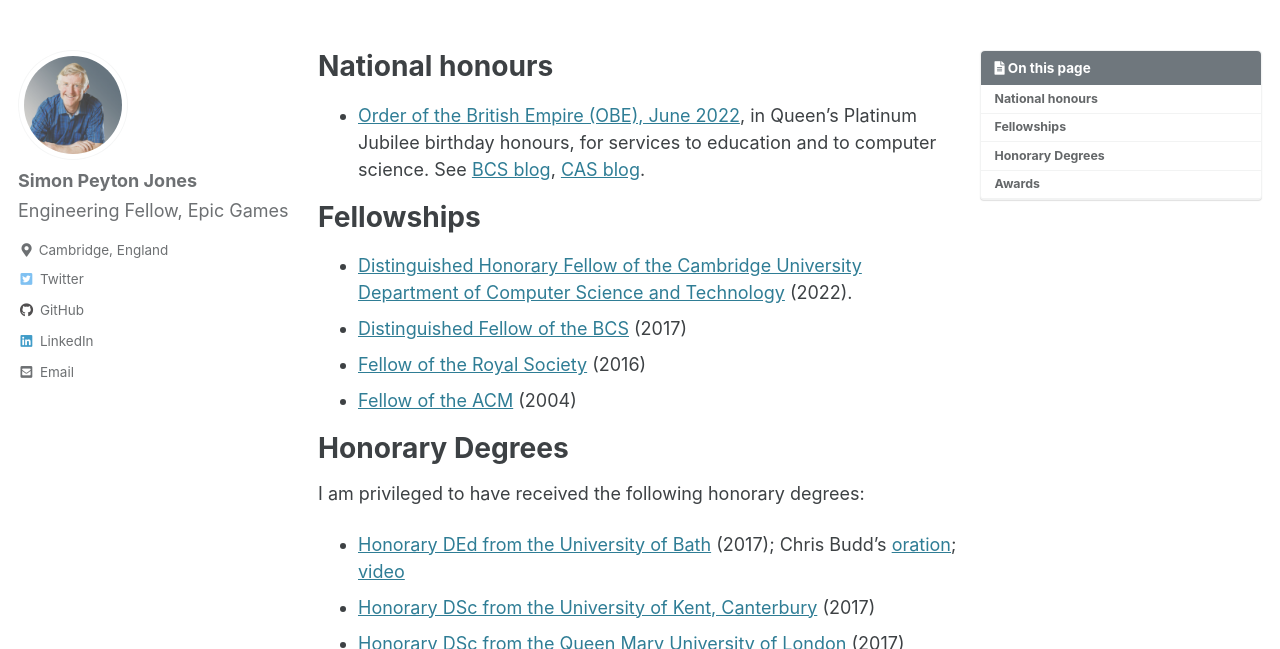
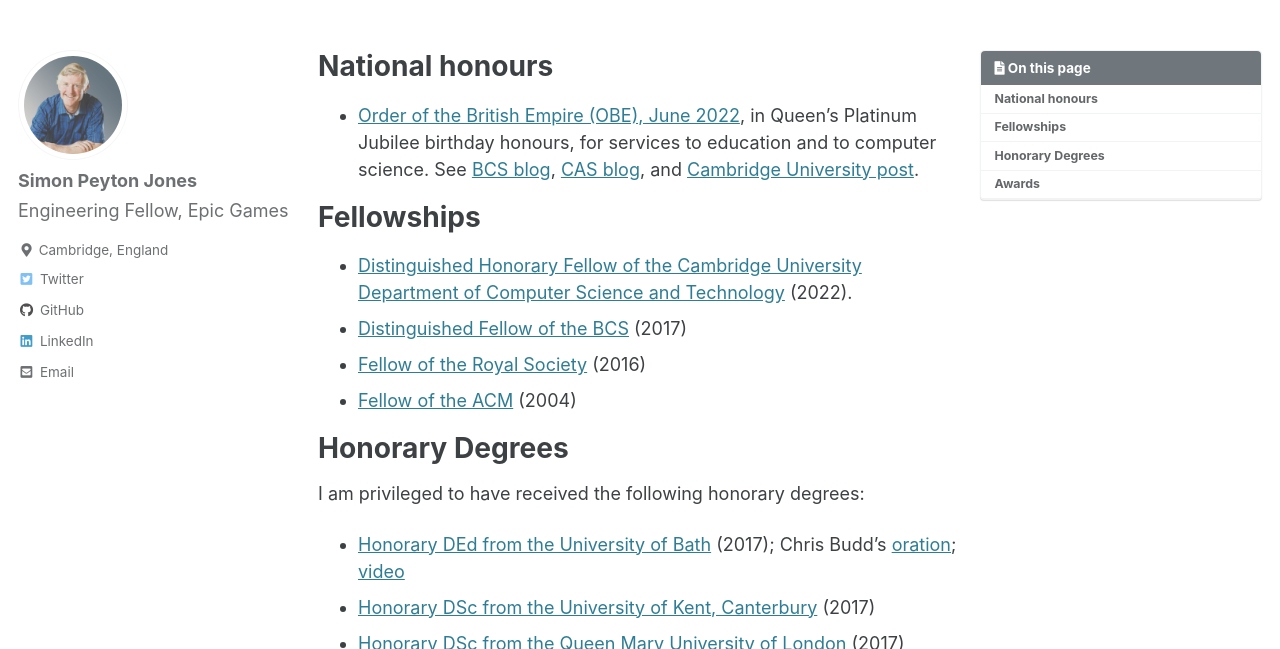
Before and after one commit to simonpj/www.peytonjones.org, a Jekyll site: the page built from _pages/awards-and-honours.md, in a window 1280 px wide and 900 px high, cut to the strip 251-900 px from the top of the window. Built offline with Jekyll 4.4.1, drawn with Linux system fonts in a browser that asks for light colours; cached includes are drawn as plain includes.

Commit message:
Link to Cambridge University post

```diff
--- a/_pages/awards-and-honours.md
+++ b/_pages/awards-and-honours.md
@@ -11,7 +11,7 @@ header:
 * [Order of the British Empire (OBE), June 2022](https://en.wikipedia.org/wiki/2022_Birthday_Honours), in Queen's Platinum Jubilee birthday honours,
   for services to education and to computer science.
   See [BCS blog](https://www.bcs.org/articles-opinion-and-research/computer-scientist-and-educationalist-prof-simon-peyton-jones-to-receive-obe/),
-  [CAS blog](https://www.computingatschool.org.uk/news-and-blogs/2022/may/professor-simon-peyton-jones-receives-obe-in-queen-s-birthday-honours).
+  [CAS blog](https://www.computingatschool.org.uk/news-and-blogs/2022/may/professor-simon-peyton-jones-receives-obe-in-queen-s-birthday-honours), and [Cambridge University post](https://www.cam.ac.uk/stories/Birthday-Honours-2022).
 
 # Fellowships
 
```
